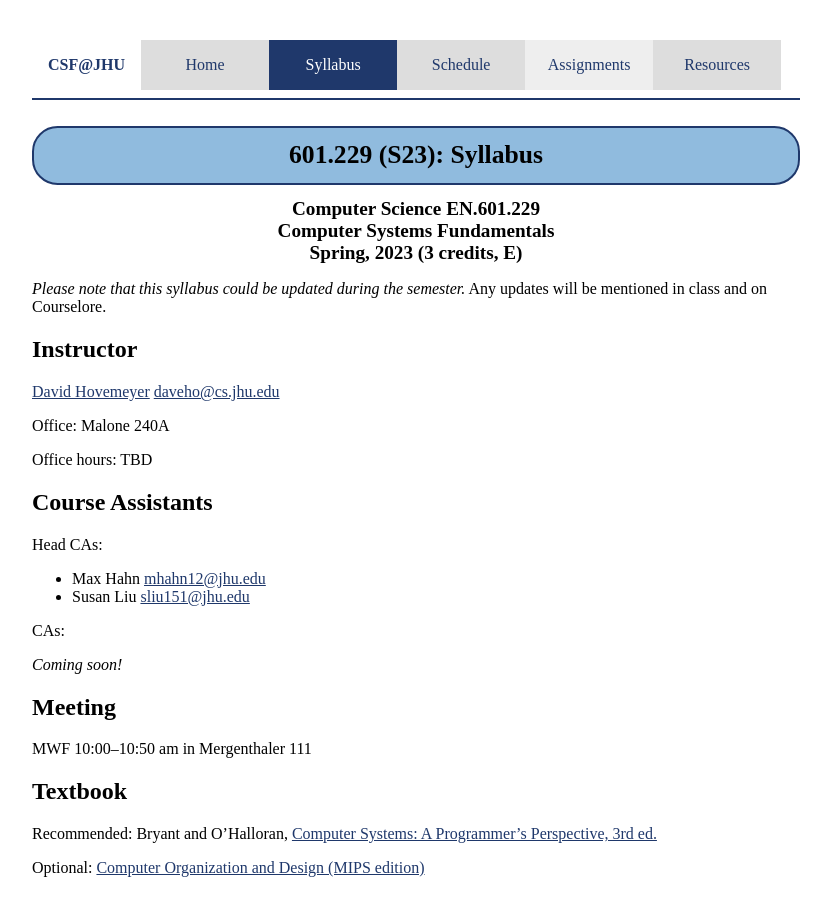
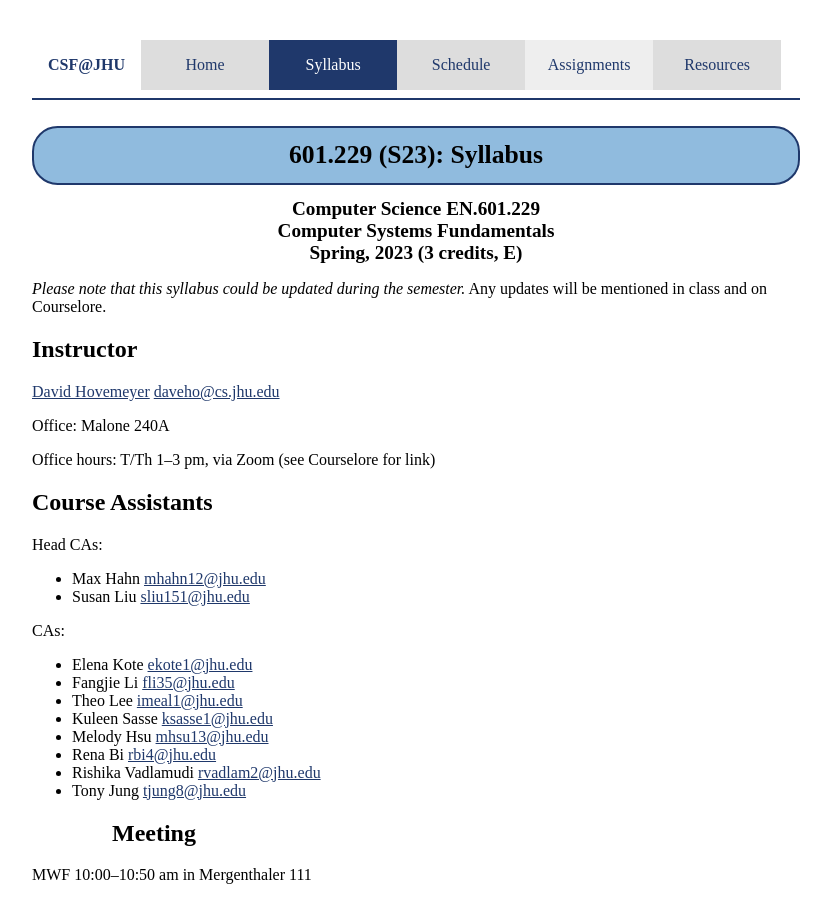
Before and after one commit to jhucsf/spring2023, a Jekyll site: the page built from syllabus.md, in a window 1280 px wide and 900 px high. Shown: the whole window, without its empty margins (224-1055 px from the left). Built offline with Jekyll 4.4.1, drawn with Linux system fonts in a browser that asks for light colours.

Commit message:
office hours, CA info

```diff
--- a/syllabus.md
+++ b/syllabus.md
@@ -19,7 +19,7 @@ Any updates will be mentioned in class and on Courselore.
 
 Office: Malone 240A
 
-Office hours: TBD
+Office hours: T/Th 1–3 pm, via Zoom (see Courselore for link)
 
 ## Course Assistants
 
@@ -30,8 +30,15 @@ Head CAs:
 
 CAs:
 
-*Coming soon!*
-
+* Elena Kote <ekote1@jhu.edu>
+* Fangjie Li <fli35@jhu.edu>
+* Theo Lee <imeal1@jhu.edu>
+* Kuleen Sasse <ksasse1@jhu.edu>
+* Melody Hsu <mhsu13@jhu.edu>
+* Rena Bi <rbi4@jhu.edu>
+* Rishika Vadlamudi <rvadlam2@jhu.edu>
+* Tony Jung <tjung8@jhu.edu>
+>
 ## Meeting
 
 MWF 10:00–10:50 am in Mergenthaler 111
```
